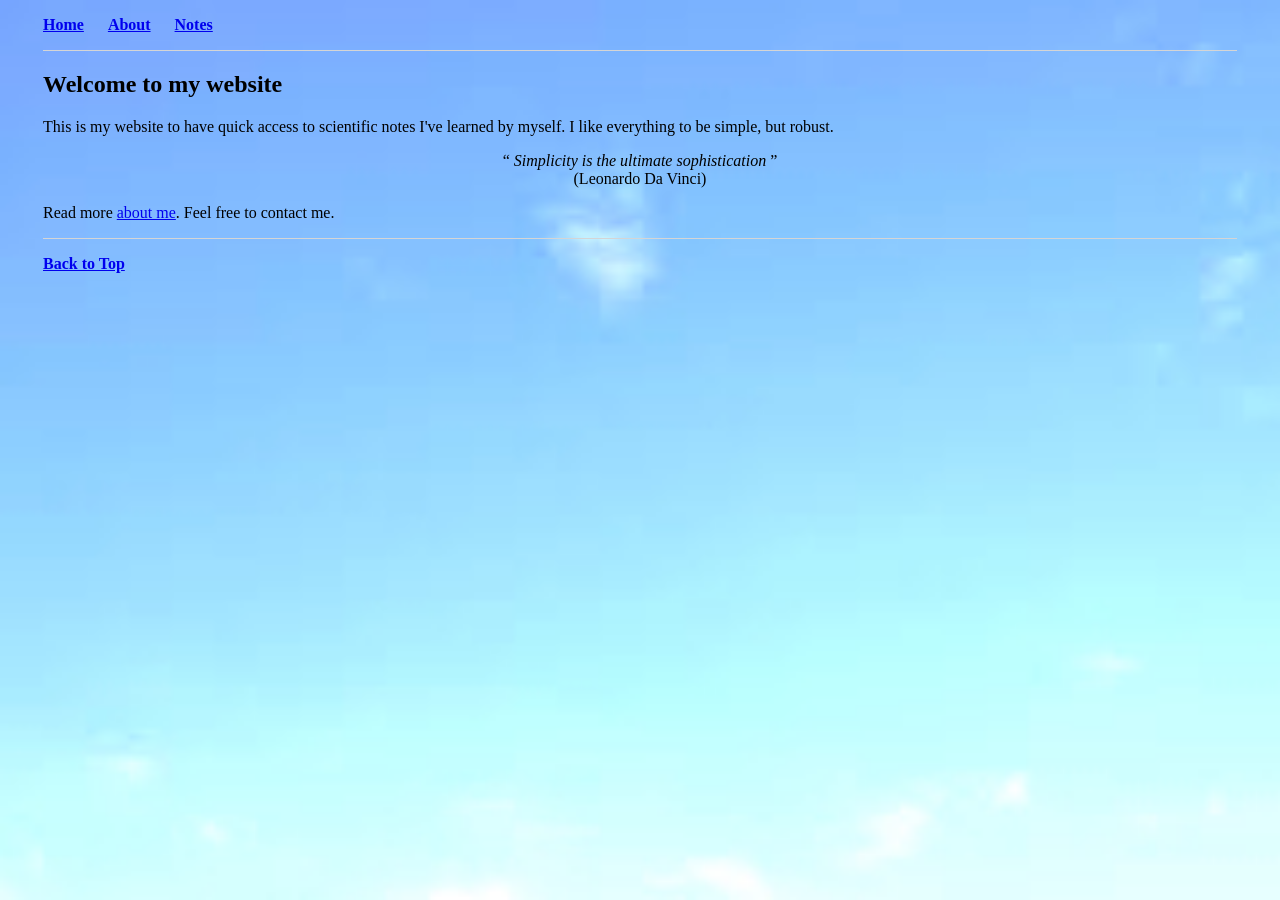
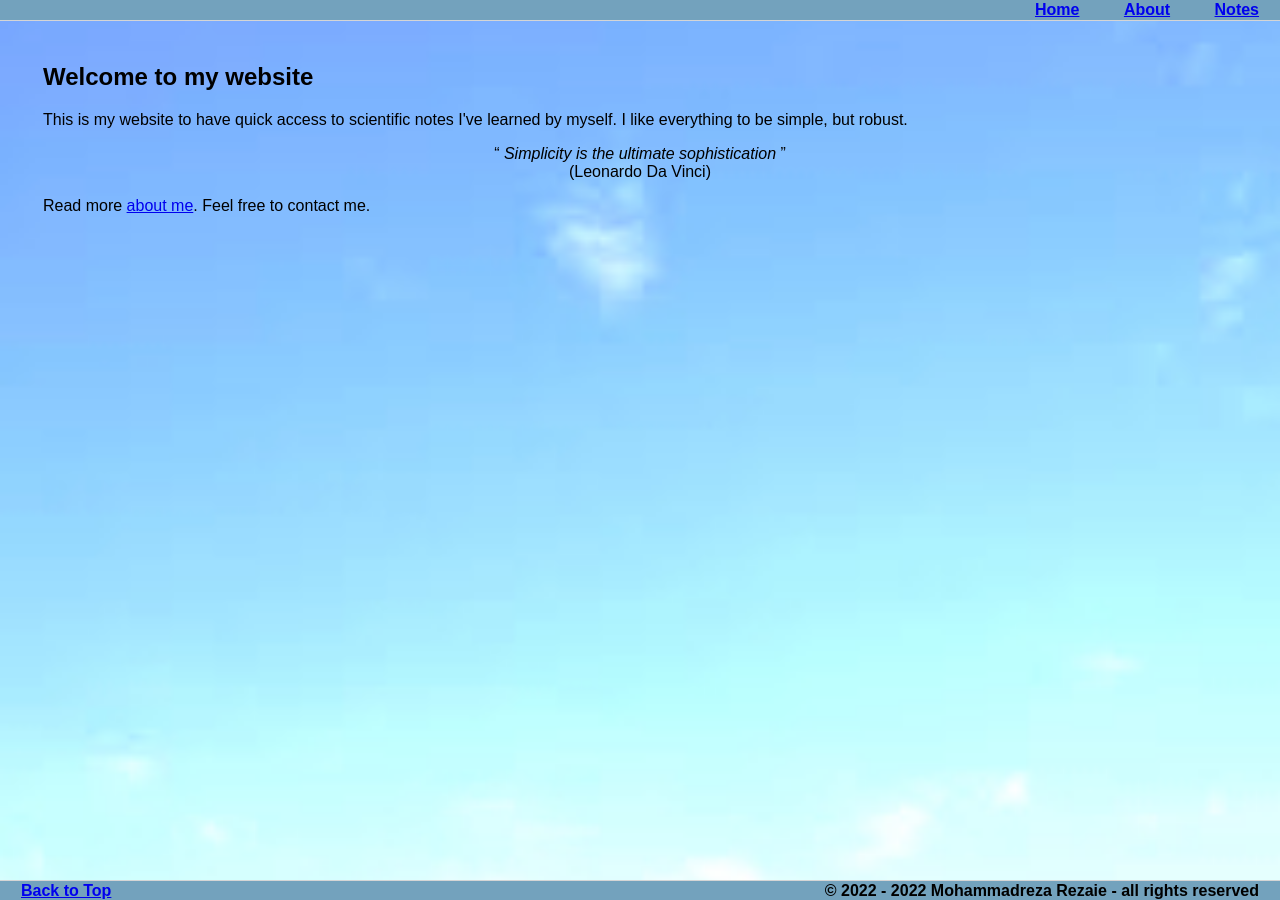
Before and after one commit to mrrezaie/mrrezaie.github.io, a Jekyll site: the page built from index.html, in a window 1280 px wide. Built offline with Jekyll 4.4.1, drawn with Linux system fonts in a browser that asks for light colours.

Commit message:
Update default.html

```diff
--- a/_layouts/default.html
+++ b/_layouts/default.html
@@ -3,53 +3,121 @@
 		<head>
 			<title>{{ page.title }}</title>
 <!-- 			<link rel="stylesheet" type="text/css" href="/css/main.css"> -->
-			<link rel='shortcut icon' type='image/png' href='favicon.png' />
+			<link rel='shortcut icon' type='image/png' href='favicon.png'>
+
 			<style>
 				body {
-					padding: 0px 35px 0px 35px;
-					background-image: url('/about/files/background.jpg');
+/*					margin:0;*/
+/*					border:0;*/
+/*					padding:0;*/
+/*					height:100%; */
+/*					max-height:100%; */
+/*					background:#fff; */
+					font-family:arial;
+/*					font-size:50%;*/
+/*					overflow: hidden; */
+
+					padding: 35px 35px 0px 35px;
+					background-image: url('../about/files/background.jpg');
 					background-repeat: no-repeat;
 					background-attachment: fixed;
 					background-size: cover;
 				}
 
-				nav ul, footer ul {
-					padding: 0px;
+				#header ul, #footer ul {
+/*					height:1em;*/
+					clear:both;
+					margin: 0px;
+					padding: 1px;
 					list-style: none;
 					font-weight: bold;
 				}
 
-				nav ul li, footer ul li {
+				#header ul li, #footer ul li{
 					display: inline;
+					padding: 0px;
+/*					margin-top: 15px;
+					margin-bottom: 15px;*/
 					margin-right: 20px;
+					margin-left: 20px;
 				}
 
-				footer {
+				#header {
+					border-bottom: 1px solid #d5d5d5;
+					position:absolute;
+					top:0;
+					left:0;
+					right:0;
+					background:#73a2bd;
+				}
+				#footer {
 					border-top: 1px solid #d5d5d5;
+					position:absolute;
+/*					text-align:center; */
+/*					padding: 0px;*/
+/*					height:45px; */
+					bottom:0;
+					left:0;
+					right:0;
+					background:#73a2bd;
 				}
 
-				nav {
-					border-bottom: 1px solid #d5d5d5;
-				}
+				.left {float:left;}
+				.right{float:right;}
+
+/*				#header ul {
+				  clear:both;
+				  text-align:center;
+				  border-top:1px solid #73a2bd;
+				  }*/
+
+/*				#header ul {
+				  margin:0;
+				  padding:0;
+				  list-style-type:none;
+				  background:transparent;
+				  height:3em;
+				  }*/
+
+/*				#header ul li {
+				  display:inline;
+				  color:#73a2bd;
+				  }*/
 
 			</style>
 		</head>
 
 		<body>
-			<nav class="navbar navbar-expand-sm bg-dark navbar-dark">
+<!-- 			<nav class="navbar navbar-expand-sm bg-dark navbar-dark">
 				<ul>
 					<li><a href="/">Home</a></li>
 					<li><a href="/about">About</a></li>
 					<li><a href="/notes">Notes</a></li>
 				</ul>
-			</nav>
+			</nav> -->
+
+			<div id='header'>
+				<ul class='right'>
+					<li><a href="/">Home</a></li>
+					<li><a href="../about/index.html">About</a></li>
+					<li><a href="../notes/index.html">Notes</a></li>
+				</ul>
+			</div>
+
 			<div>
 				{{ content }}
 			</div>
-			<footer>
+
+			<div id="footer">
 				<ul>
-	        			<a href="#">Back to Top</a>
+					<li class='left'><a href="#">Back to Top</a></li>
+					<li class='right'>&copy; 2022 - 2022 Mohammadreza Rezaie - all rights reserved</li>
 				</ul>
-			</footer>
+
+<!-- 				<ul>
+						<a href="#">Back to Top</a>
+				</ul> -->
+			</div>
+
 		</body>
 	</html>
```
